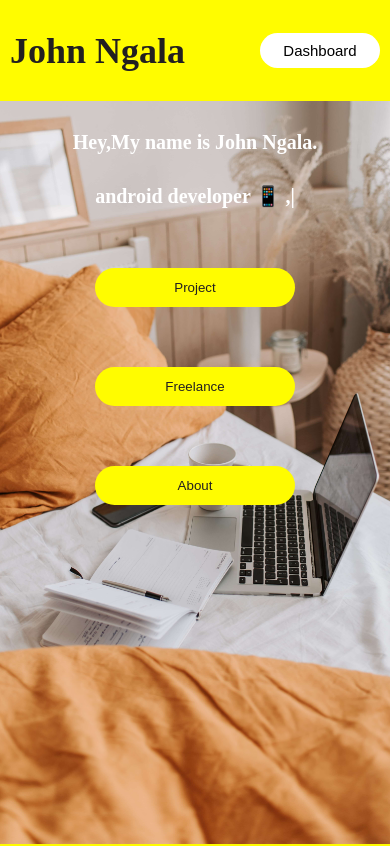
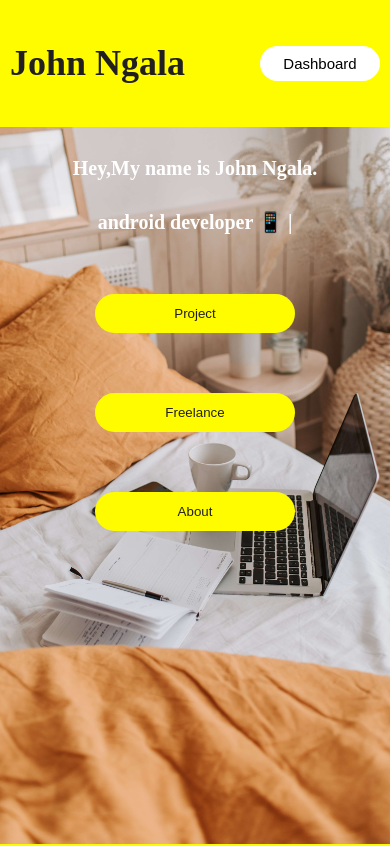
Before and after one commit to johnngala/portfolio_website, a React (Create React App) app in the folder frontend/: page / in a window 390 px wide. Shown: the top 846 px of the page. Built offline with nearby package versions, Linux system fonts and the light colour scheme; what react-alert-template-basic would draw is missing.

Commit message:
nineth commit

```diff
--- a/frontend/src/App.css
+++ b/frontend/src/App.css
@@ -762,7 +762,7 @@ textarea {
     display: flex;
     justify-content: space-between;
     align-items: center;
-    min-height: 12vh;
+    min-height: 15vh;
     background-color: rgb(255, 252, 0);
     font-size: 1.8rem;
     padding: 1rem;
--- a/frontend/src/Components/Home.js
+++ b/frontend/src/Components/Home.js
@@ -18,7 +18,7 @@ function Home() {
                 steps = {
                     [
                      "I'm a web developer 💻  ,"  , 1000 ,
-                     'android developer  📱 ,', 1000 ,
+                     'android developer  📱 ', 1000 ,
                      'and magician.', 1000
                     ]
                 }
```
Also changed, not shown: 1 other file (tests, documents, lock files or other folders).
